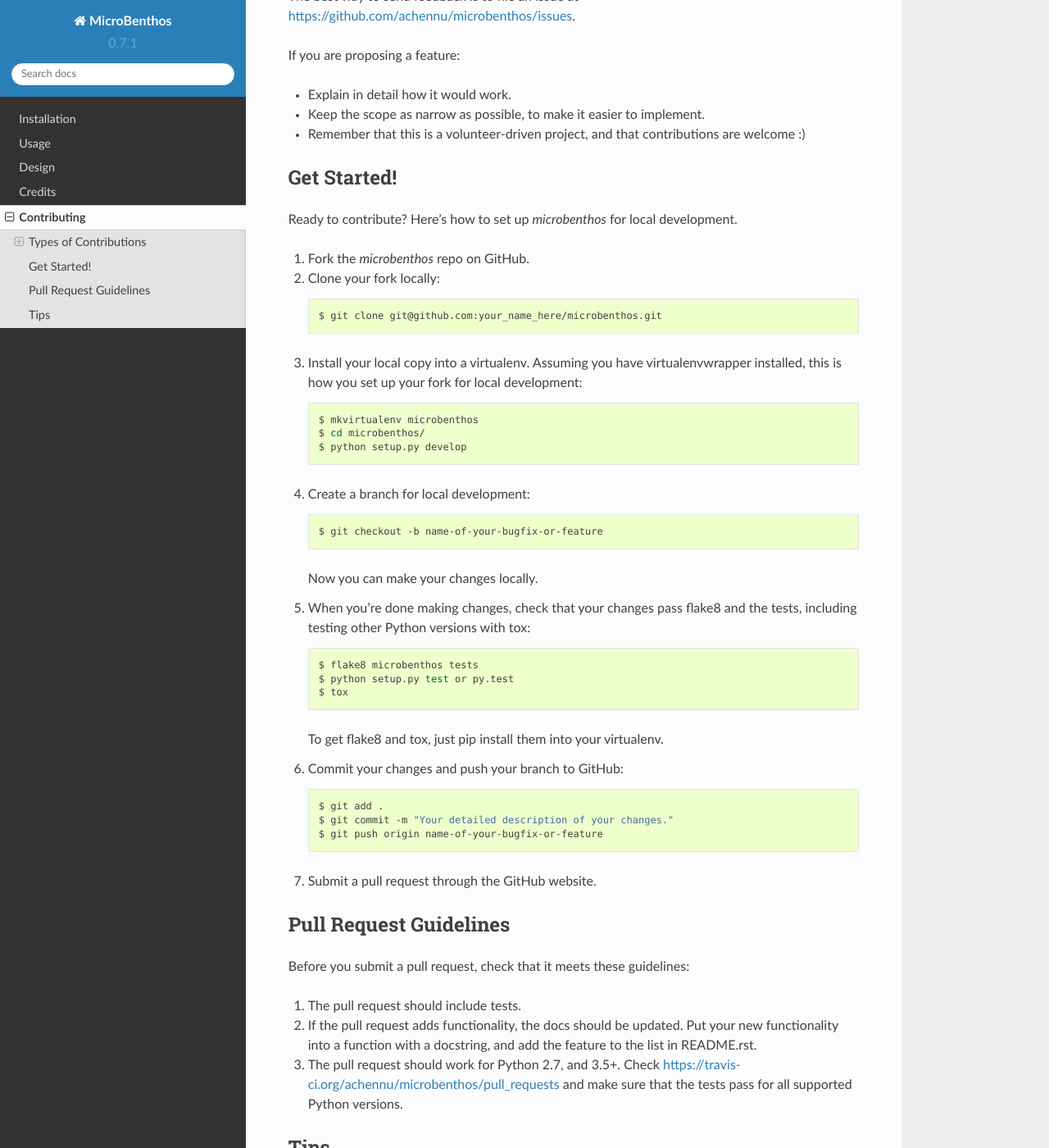
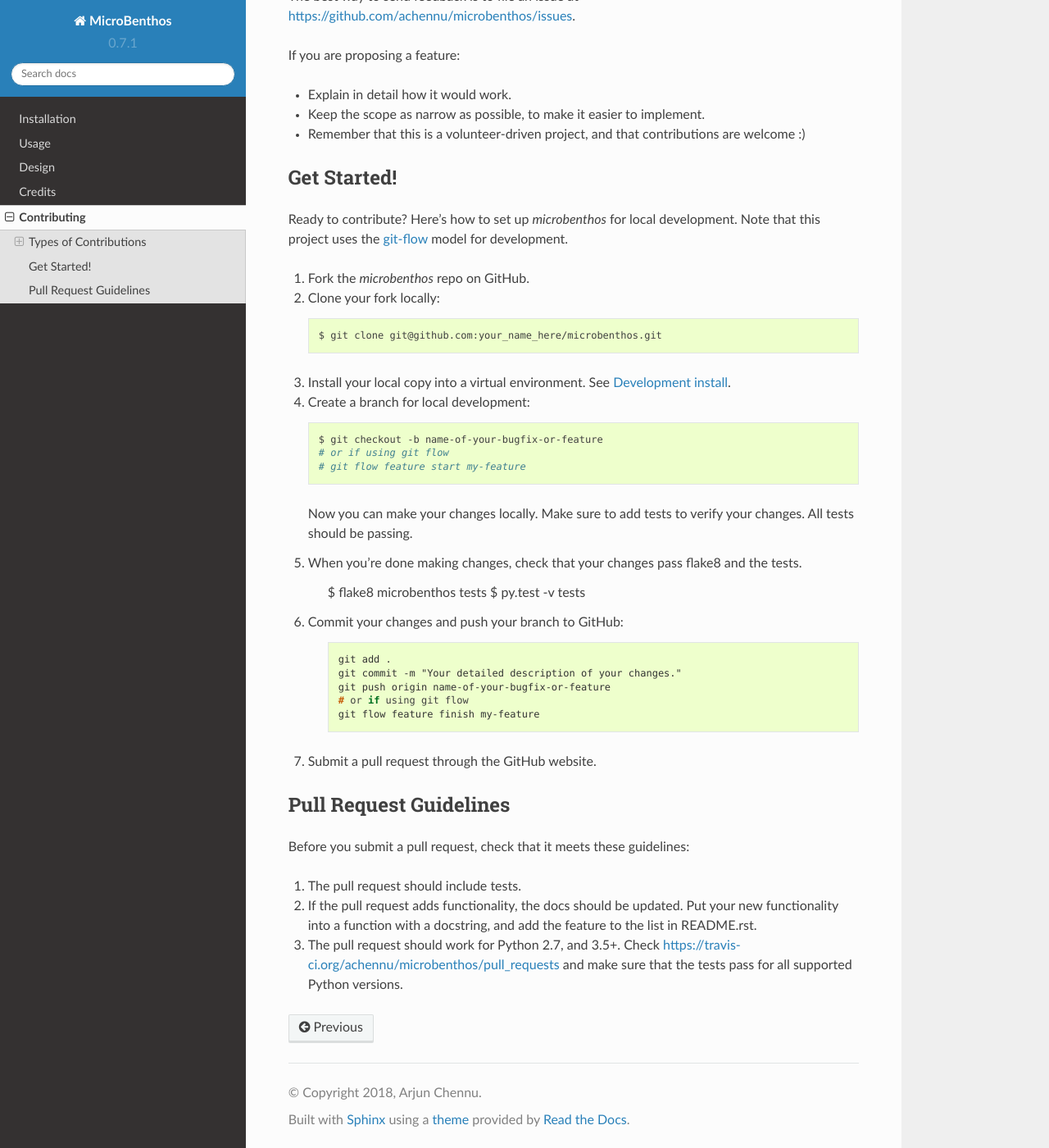
Before and after one commit to achennu/microbenthos, a Sphinx documentation site: the page built from docs/contributing.rst, in a window 1280 px wide and 1400 px high, scrolled down 1010 px. Shown: the whole window at 82% size. Built offline with Sphinx 7.4.7 and the Read the Docs theme 2.0.0, drawn with Linux system fonts in a browser that asks for light colours; some of the changed text lies outside the part shown.

Commit message:
Tested install reqs for test and docs
Updated contributing & installation guide

```diff
--- a/CONTRIBUTING.rst
+++ b/CONTRIBUTING.rst
@@ -57,38 +57,40 @@
 Get Started!
 ------------
 
-Ready to contribute? Here's how to set up `microbenthos` for local development.
+Ready to contribute? Here's how to set up `microbenthos` for local development. Note that this
+project uses the `git-flow <https://nvie.com/posts/a-successful-git-branching-model/>`_ model for
+development.
 
 1. Fork the `microbenthos` repo on GitHub.
 2. Clone your fork locally::
 
     $ git clone git@github.com:your_name_here/microbenthos.git
 
-3. Install your local copy into a virtualenv. Assuming you have virtualenvwrapper installed, this is how you set up your fork for local development::
-
-    $ mkvirtualenv microbenthos
-    $ cd microbenthos/
-    $ python setup.py develop
+3. Install your local copy into a virtual environment. See :ref:`devinstall`.
 
 4. Create a branch for local development::
 
     $ git checkout -b name-of-your-bugfix-or-feature
+    # or if using git flow
+    # git flow feature start my-feature
 
-   Now you can make your changes locally.
+   Now you can make your changes locally. Make sure to add tests to verify your changes. All
+   tests should be passing.
 
-5. When you're done making changes, check that your changes pass flake8 and the tests, including testing other Python versions with tox::
+5. When you're done making changes, check that your changes pass flake8 and the tests.
 
     $ flake8 microbenthos tests
-    $ python setup.py test or py.test
-    $ tox
+    $ py.test -v tests
 
-   To get flake8 and tox, just pip install them into your virtualenv.
+6. Commit your changes and push your branch to GitHub:
 
-6. Commit your changes and push your branch to GitHub::
+    .. code-block:: console
 
-    $ git add .
-    $ git commit -m "Your detailed description of your changes."
-    $ git push origin name-of-your-bugfix-or-feature
+        git add .
+        git commit -m "Your detailed description of your changes."
+        git push origin name-of-your-bugfix-or-feature
+        # or if using git flow
+        git flow feature finish my-feature
 
 7. Submit a pull request through the GitHub website.
 
@@ -104,10 +106,3 @@
 3. The pull request should work for Python 2.7, and 3.5+. Check
    https://travis-ci.org/achennu/microbenthos/pull_requests
    and make sure that the tests pass for all supported Python versions.
-
-Tips
-----
-
-To run a subset of tests::
-
-$ py.test tests.test_microbenthos
--- a/docs/conf.py
+++ b/docs/conf.py
@@ -41,7 +41,7 @@
 # Add any Sphinx extension module names here, as strings. They can be
 # extensions coming with Sphinx (named 'sphinx.ext.*') or your custom ones.
 extensions = ['sphinx.ext.autodoc', 'sphinx.ext.viewcode',
-              'sphinxcontrib.napoleon', 'sphinx.ext.todo',
+              'sphinx.ext.napoleon', 'sphinx.ext.todo',
               'sphinx.ext.intersphinx', 'sphinxcontrib.programoutput',
               'sphinx.ext.mathjax',
               ]
--- a/docs/index.rst
+++ b/docs/index.rst
@@ -3,6 +3,7 @@
 ============
 
 .. include:: ../README.rst
+
 
 Contents
 =========
```
Also changed, not shown: README.rst (+14 -2 lines), docs/installation.rst (+33 -0 lines), setup.py (+4 -5 lines).
